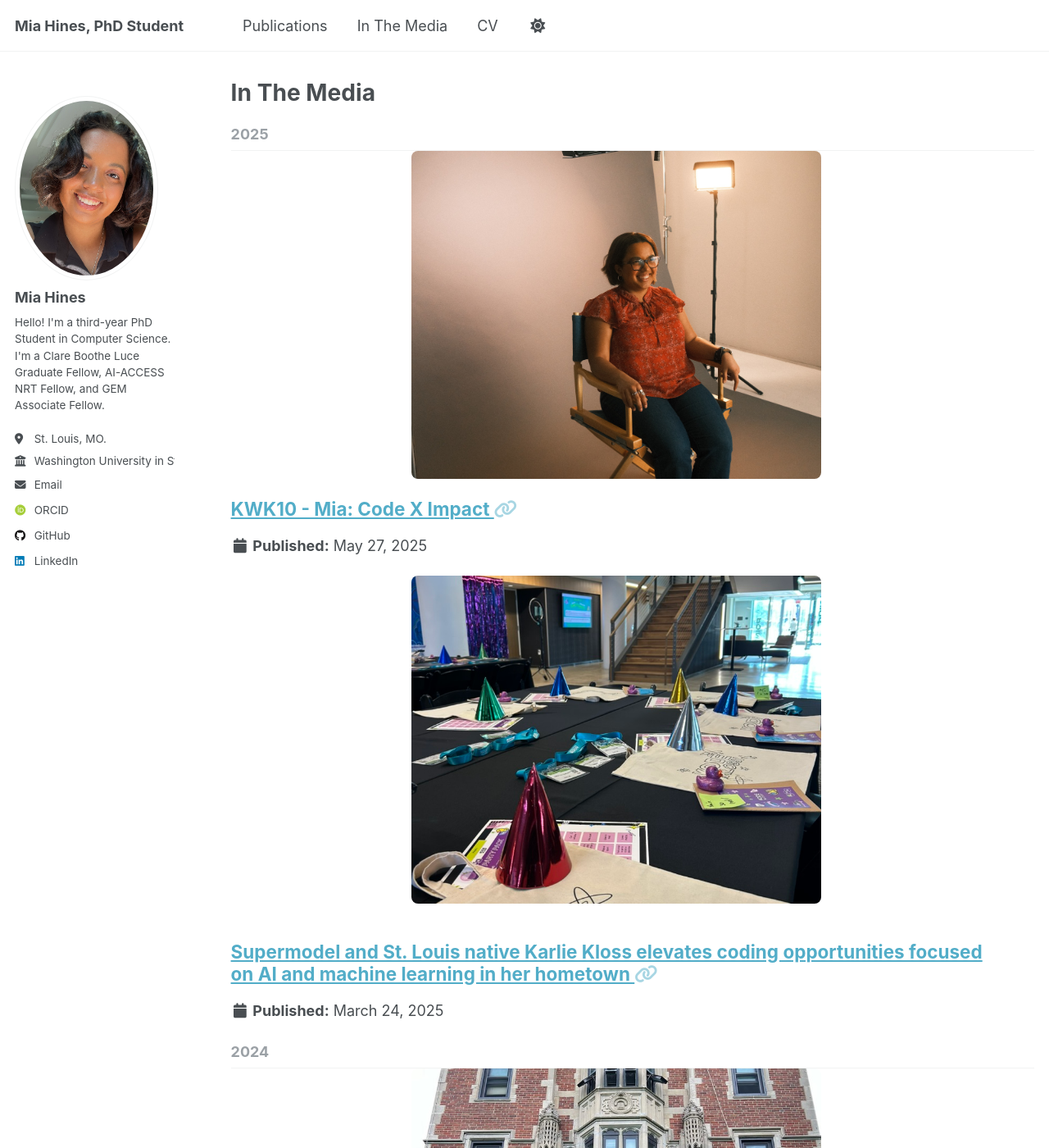
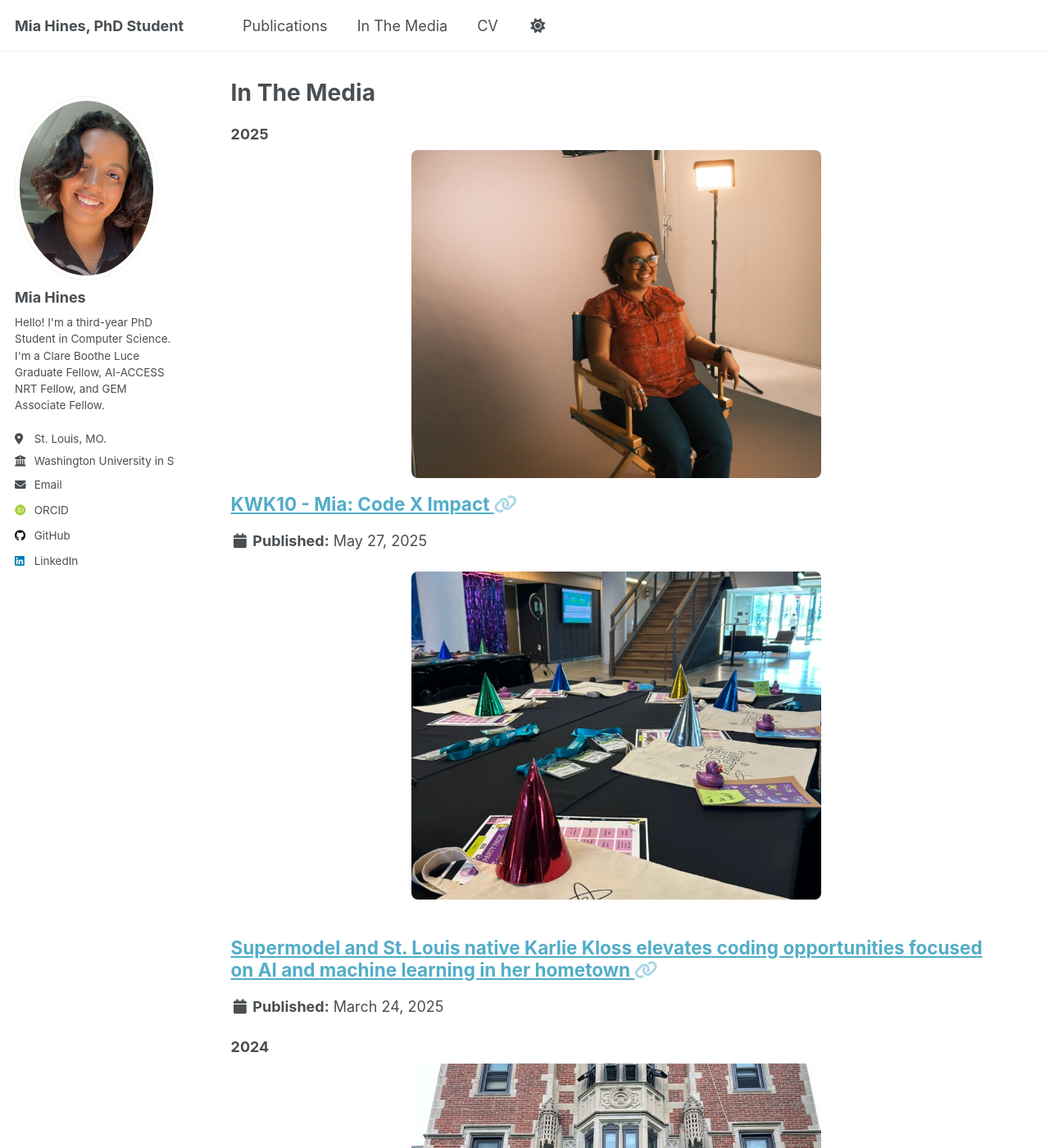
Before and after one commit to MiaHines/miahines.github.io, a Jekyll site: the page built from _pages/year-archive.html, in a window 1280 px wide and 1400 px high. Shown: the whole window at 82% size. Built offline with Jekyll 4.4.1, drawn with Linux system fonts in a browser that asks for light colours; some web fonts are replaced.

Commit message:
got rid of border for sections

```diff
--- a/_sass/layout/_archive.scss
+++ b/_sass/layout/_archive.scss
@@ -31,11 +31,11 @@
   margin: 1.414em 0 0;
   padding-bottom: 0.5em;
   font-size: $type-size-5;
-  color: var(--global-text-color-light);
-  border-bottom: 1px solid var(--global-border-color);
+  // color: var(--global-text-color-light);
+  // border-bottom: 1px solid var(--global-border-color);
 
   + .list__item .archive__item-title {
-    margin-top: 1em;
+    margin-top: 0.5em;
   }
 }
 
```
